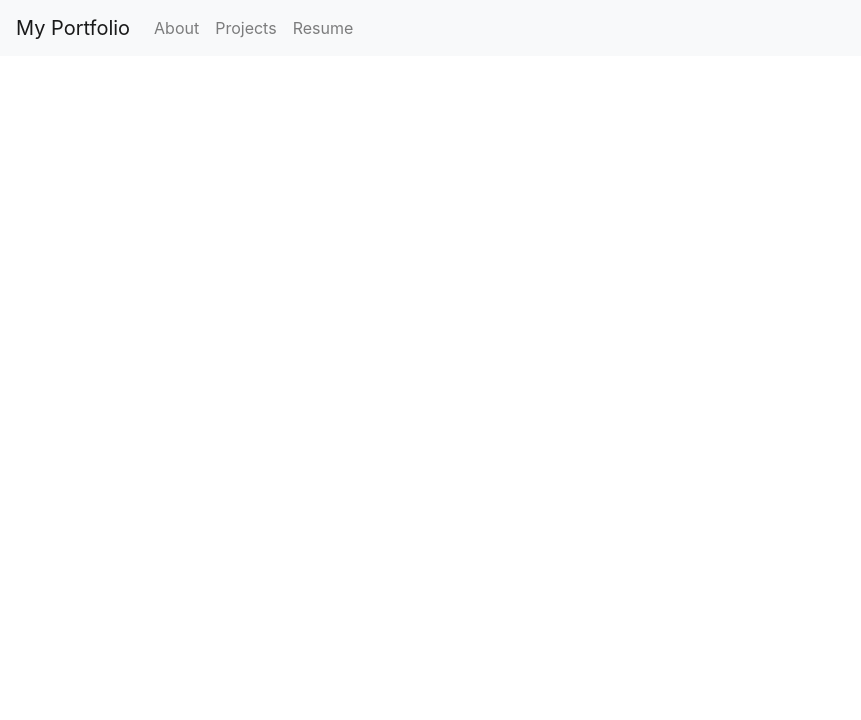
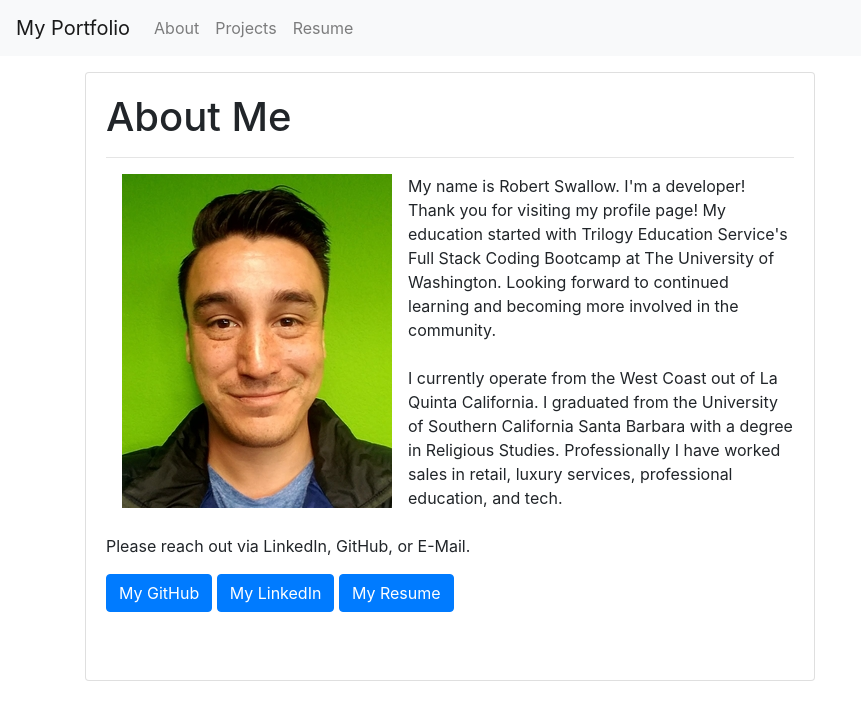
Before and after one commit to rjswallow/React_Portfolio, a React (Create React App) app: page / in a window 1280 px wide. Shown: the top 720 px of the page, without its empty margins (0-861 px from the left). Built offline with nearby package versions, Linux system fonts and the light colour scheme.

Commit message:
fixed profile image

```diff
--- a/src/App.js
+++ b/src/App.js
@@ -14,6 +14,7 @@ function App() {
       <>
       {/* <Container> */}
       <Navbar />
+      <Route exact path= "/" component={About} />
       <Route exact path= "/about" component={About} />
       <Route exact path= "/projects" component={ProjectPage} />
       <Route exact path= "/resume" component={Resume} />
--- a/src/pages/About.js
+++ b/src/pages/About.js
@@ -2,25 +2,24 @@ import React from 'react'
 
 export default function About() {
     return (
-        <div class="container-md pt-3 pb-3">
-            <div class="row">
-                <div class="col-md-8">
-                    <div class="card pb-5">
-                        <div class="card-body" >
+        <div className="container-md pt-3 pb-3">
+            <div className="row">
+                <div className="col-md-8">
+                    <div className="card pb-5">
+                        <div className="card-body" >
                             <h1> About Me </h1>
                             <hr />
 
-                            {/* <div class="aboutImage">
-                                <div class="selfieProfile"> */}
-                            <img src={process.env.PUBLIC_URL + "/images/projets/selfProfileSm.png"} class="float-left mr-3 ml-3" />
 
-                            <p class="text-wrap"> My name is Robert Swallow. I'm a developer! Thank you for visiting my profile page! My education
+                            <img src={process.env.PUBLIC_URL + "/images/projects/selfProfileSm.png"} className="float-left mr-3 ml-3" />
+
+                            <p className="text-wrap"> My name is Robert Swallow. I'm a developer! Thank you for visiting my profile page! My education
                             started with Trilogy Education Service's Full Stack Coding Bootcamp at The University of Washington. Looking forward
                             to continued learning and becoming more involved in the community. <br /><br /> I currently operate from the West Coast
                                         out of La Quinta California. I graduated from the University of Southern California Santa Barbara with a degree in
                             Religious Studies. Professionally I have worked sales in retail, luxury services, professional education, and tech. <br /><br />
                                                 Please reach out via LinkedIn, GitHub, or E-Mail. </p>
-                            <a href="https://github.com/rjswallow" class="btn btn-primary">My GitHub</a> <a href="https://www.linkedin.com/in/robert-swallow-252319a8/" class="btn btn-primary">My LinkedIn</a> <a href="Assets/currentResume.pdf" class="btn btn-primary">My Resume</a>
+                            <a href="https://github.com/rjswallow" className="btn btn-primary">My GitHub</a> <a href="https://www.linkedin.com/in/robert-swallow-252319a8/" className="btn btn-primary">My LinkedIn</a> <a href="Assets/currentResume.pdf" className="btn btn-primary">My Resume</a>
                         </div>
 
                     </div>
```
Also changed, not shown: 6 other files (tests, documents, lock files or other folders).
